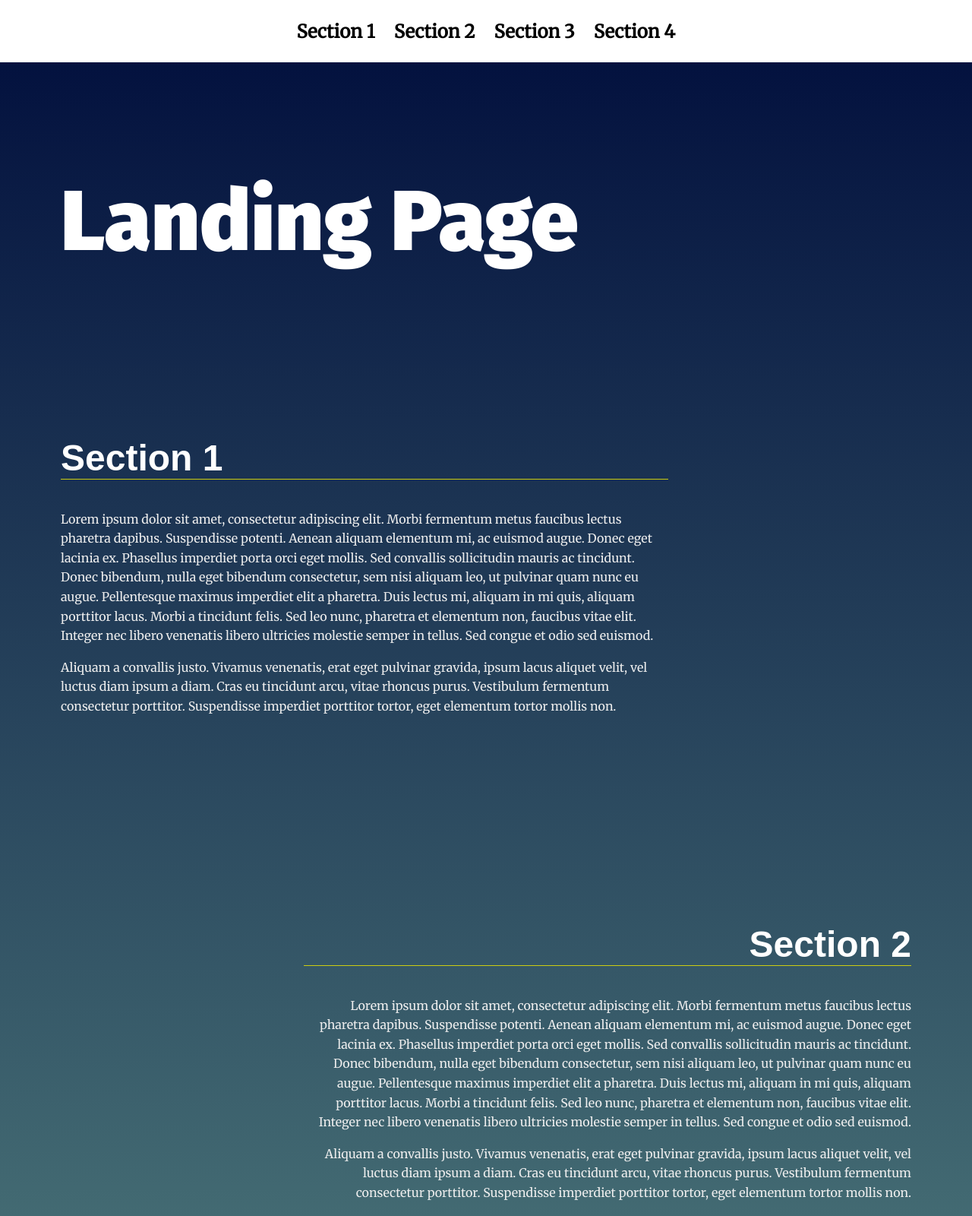
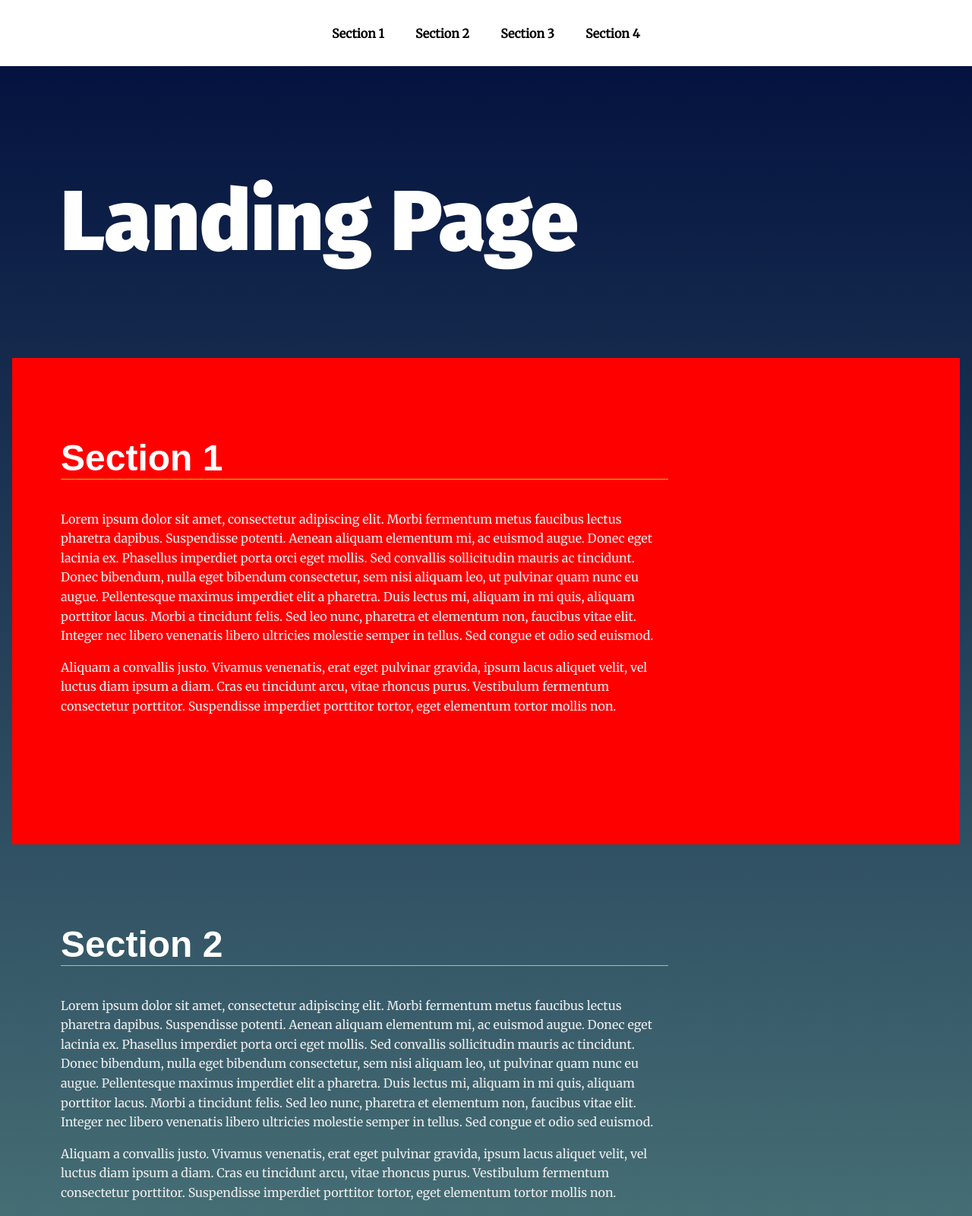
Before and after one commit to Dupsy-hub/Landing-Page, a plain HTML site: page index.html in a window 1280 px wide. Shown: the top 1600 px of the page at 76% size. Drawn offline with Linux system fonts and the light colour scheme.

Commit message:
refactor code

```diff
--- a/css/styles.css
+++ b/css/styles.css
@@ -8,6 +8,10 @@
  *
 */
 
+html {
+    scroll-behavior: smooth;
+}
+
 
 body {
     background: rgb(136,203,171);
@@ -16,7 +20,6 @@ body {
     font-family: 'Merriweather', serif;
     color: #fff;
 }
-
 
 /* Typeography General*/
 h1 {
@@ -77,8 +80,10 @@ section {
 }
 
 .navbar__menu .menu__link {
+    padding: 0.5rem;
     display: inline-block;
     font-weight: bold;
+    font-size: 1rem;
     text-decoration: none;
     color: #000;
 }
@@ -101,14 +106,12 @@ section {
 /* Footer Styles */
 .page__footer {
     background: #000;
-    padding: 3em;
+    padding: 1em 0;
     color: #fff;
+    display: flex;
+    justify-content: center;
+    align-items: center;
 }
-
-.page__footer p{
-    color: #fff;
-}
-
 
 /* ---- Theme Rules ---- */
 /* Landing Container Styles */
@@ -124,101 +127,8 @@ section {
     }
 }
 
-section:nth-of-type(even) .landing__container {
-    margin-right: 0;
-    margin-left: auto;
-    text-align: right;
-}
-
-/* Background Circles */
-/* Note that background circles are created with psuedo elements before and after */
-/* Circles appear to be random do to use of :nth-of-type psuedo class */
-section:nth-of-type(odd) .landing__container::before {
-    content: '';
-    background: rgba(255, 255, 255, 0.187);
-    position: absolute;
-    z-index: -5;
-    width: 20vh;
-    height: 20vh;
-    border-radius: 50%;
-    opacity: 0;
-    transition: ease 0.5s all;
-}
-
-section:nth-of-type(even) .landing__container::before {
-    content: '';
-    background: rgb(255,255,255);
-    background: linear-gradient(0deg, rgba(255,255,255,.1) 0%, rgba(255,255,255,.2) 100%);
-    position: absolute;
-    top: 3em;
-    right: 3em;
-    z-index: -5;
-    width: 10vh;
-    height: 10vh;
-    border-radius: 50%;
-    opacity: 0;
-    transition: ease 0.5s all;
-}
-
-section:nth-of-type(3n) .landing__container::after {
-    content: '';
-    background: rgb(255,255,255);
-    background: linear-gradient(0deg, rgba(255,255,255,.1) 0%, rgba(255,255,255,.2) 100%);
-    position: absolute;
-    right: 0;
-    bottom: 0;
-    z-index: -5;
-    width: 10vh;
-    height: 10vh;
-    border-radius: 50%;
-    opacity: 0;
-    transition: ease 0.5s all;
-}
-
-section:nth-of-type(3n + 1) .landing__container::after {
-    content: '';
-    background: rgb(255,255,255);
-    background: linear-gradient(0deg, rgba(255,255,255,.1) 0%, rgba(255,255,255,.2) 100%);
-    position: absolute;
-    right: 20vw;
-    bottom: -5em;
-    z-index: -5;
-    width: 15vh;
-    height: 15vh;
-    border-radius: 50%;
-    opacity: 0;
-    transition: ease 0.5s all;
-}
-
-
-/* ---- Theme State Rules ---- */
 /* Section Active Styles */
-/* Note: your-active-class class is applied through javascript. You should update the class here and in the index.html to what you set in your javascript file.  */
-section.your-active-class {
+section.active {
     background: rgb(0, 0, 0);
     background: linear-gradient(0deg, rgba(0, 0, 0, 0.1) 0%, rgba(0, 0, 0, 0) 100%);
 }
-
-section.your-active-class .landing__container::before {
-    opacity: 1;
-    animation: rotate 4s linear 0s infinite forwards;
-}
-
-section.your-active-class .landing__container::after {
-    opacity: 1;
-    animation: rotate 5s linear 0s infinite forwards reverse;
-}
-
-/* Section Active Styles Keyframe Animations */
-@keyframes rotate {
-	from {
-		transform: rotate(0deg)
-		           translate(-1em)
-		           rotate(0deg);
-	}
-	to {
-		transform: rotate(360deg)
-		           translate(-1em)
-		           rotate(-360deg);
-	}
-}
--- a/index.html
+++ b/index.html
@@ -93,7 +93,7 @@ IDs are only used for sections to connect menu achors to sections -->
     </section>
 </main>
 <footer class="page__footer">
-    <p>&copy Udacity</p>
+    &copy Udacity
 </footer>
 <script src="js/app.js"></script>
 </body>
--- a/js/app.js
+++ b/js/app.js
@@ -36,22 +36,14 @@ const fragment = document.createDocumentFragment();
 
 // build the nav
 const buildNav= () => {
-    let navUI = "";
     //for loop to create sections as number of sections in HTML file
     for (let i=0; i < sections.length; i++) {
         const sectionId = sections[i].getAttribute('id');
         const sectionName = sections[i].getAttribute('data-nav');
-        navUI += `<li><a class= "menu__link" href= "#${sectionId}">${sectionName}</a></li>`
-        navMenu.innerHTML = navUI;
+        navMenu.innerHTML += `<li><a class= "menu__link" href= "#${sectionId}">${sectionName}</a></li>`
     }
-    //add fragment document to ul in HTML file
-    const navBarList = document.getElementById('navbar__list')
-    // appending element to the navBarList
-    navBarList.appendChild(fragment);
 };
 
-
-buildNav();
 
 // Getting the largest value that's less or equal to the number
 const offset = (section) => {
@@ -61,50 +53,43 @@ const offset = (section) => {
  // add the active class
 const addActive = (conditional, section) => {
     if(conditional) {
-        section.classList.add('your-active-class');
-        section.style.cssText = "background-color: #FF0000";
-        const sectionId = section.id.slice(7,8) -1;
+        section.classList.add('active');
+        section.style.backgroundColor = "#FF0000";
+        // extract index from section id
+        const sectionId = +section.id[section.id.length - 1] - 1;
         //add background-color to active navigation
-        navMenu.childNodes[sectionId].style.cssText="background-color:#FF0000";
-
-
+        navMenu.childNodes[sectionId].style.backgroundColor="#FF0000";
     };
 };
 
  // remove the active class
 const removeActive = (section) => {
-    section.classList.remove('your-active-class');
-    section.style.cssText = "background-color: linear-gradient(0deg, rgba(255,255,255,.1) 0%, rgba(255,255,255,.2) 100%)";
-    const sectionId = section.id.slice(7,8) -1;
+    section.classList.remove('active');
+    section.style.backgroundColor = "linear-gradient(0deg, rgba(255,255,255,.1) 0%, rgba(255,255,255,.2) 100%)";
+    // extract index from section id
+    const sectionId = +section.id[section.id.length - 1] - 1;
     //remove background-color to active navigation
-    navMenu.childNodes[sectionId].style.cssText="background-color:white";
+    navMenu.childNodes[sectionId].style.backgroundColor="white";
 
 };
 
-//implementating the sectionActivation function
-
-
+//implementing the sectionActivation function
 const sectionActivation = () => {
     sections.forEach(section => {
         const elementOffset = offset(section);
 
-        inviewport = () => elementOffset < 150 && elementOffset >= -150;
-
         removeActive(section);
-        addActive(inviewport(),section);
+        addActive(elementOffset < 150 && elementOffset >= -150, section);
     });
 };
 
-window.addEventListener('scroll' ,sectionActivation);
 
 // Scroll to anchor ID using scrollTO event
-
 const scrolling = () => {
-
     const links = document.querySelectorAll('.navbar__menu a');
     links.forEach(link => {
         link.addEventListener('click', () => {
-            for(i = 0 ; i<sections ; i++){
+            for(i = 0 ; i < sections ; i++){
                 sections[i].addEventListener("click",sectionScroll(link));
                 link.preventDefault();
                 document.querySelector(this.getAttribute('link')).scrollIntoView({
@@ -116,7 +101,11 @@ const scrolling = () => {
 
 };
 
-scrolling();
+document.addEventListener("DOMContentLoaded", () => {
+    buildNav();
+    scrolling();
 
+    window.addEventListener('scroll' ,sectionActivation);
+})
 
 // End of Code
```
